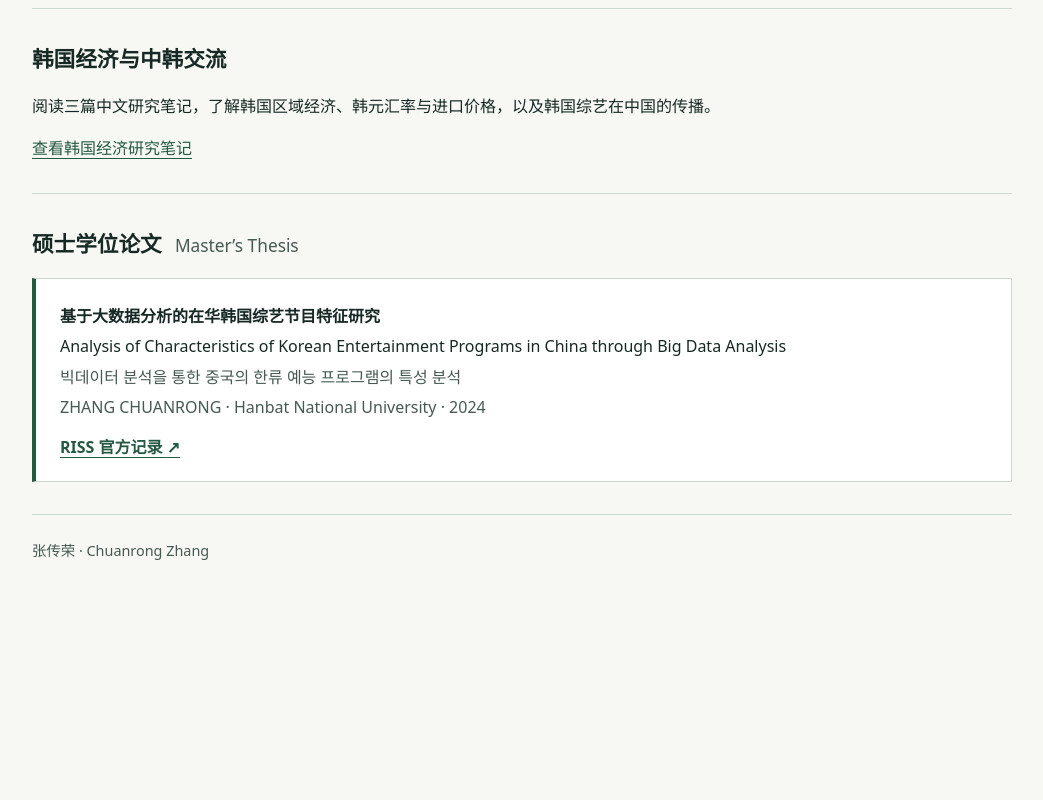
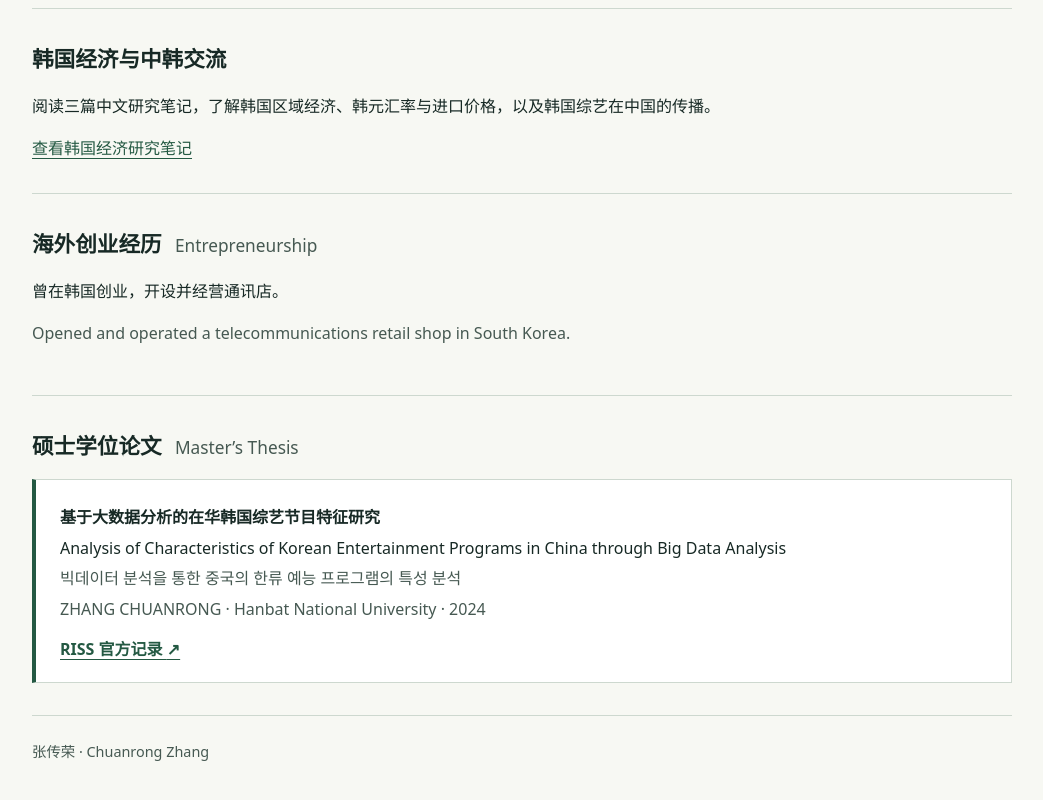
Before and after one commit to rong0000g/chuanrong-zhang, a plain HTML site: page index.html in a window 1280 px wide. Shown: the part 950-1750 px from the top of the page, without its empty margins (118-1161 px from the left). Before the commit the page ends 1549 px from the top, so only its background shows below. Drawn offline with Linux system fonts and the light colour scheme.

Commit message:
Add confirmed entrepreneurship experience in South Korea

```diff
--- a/index.html
+++ b/index.html
@@ -47,6 +47,11 @@ ol{list-style:none;margin:0;padding:0}li{display:grid;grid-template-columns:7rem
 <p>阅读三篇中文研究笔记，了解韩国区域经济、韩元汇率与进口价格，以及韩国综艺在中国的传播。</p>
 <a href="korea-economy.html">查看韩国经济研究笔记</a>
 </section>
+<section id="entrepreneurship">
+<h2>海外创业经历 <span lang="en">Entrepreneurship</span></h2>
+<p>曾在韩国创业，开设并经营通讯店。</p>
+<p class="en" lang="en">Opened and operated a telecommunications retail shop in South Korea.</p>
+</section>
 <section id="thesis">
 <h2>硕士学位论文 <span lang="en">Master’s Thesis</span></h2>
 <div class="record">
```
Also changed, not shown: en.html (+1 -0 lines), ko.html (+1 -0 lines).
